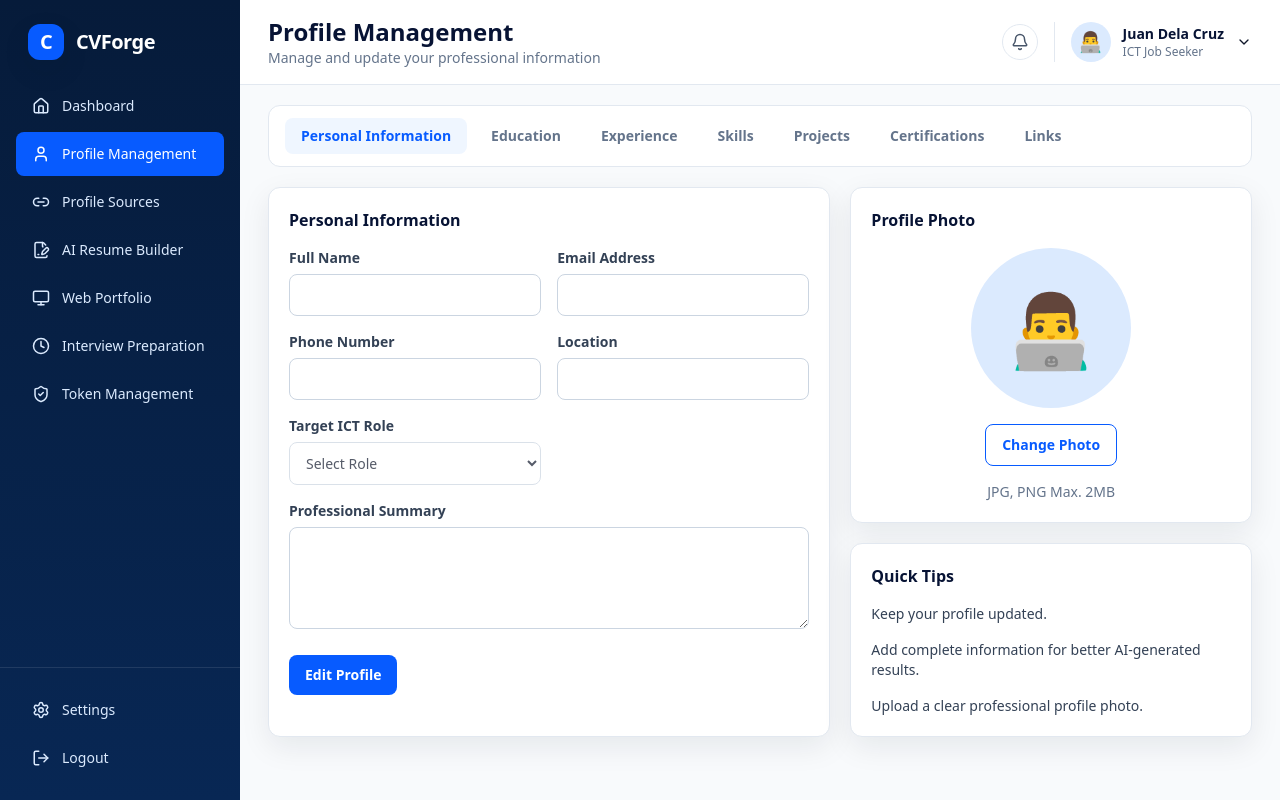
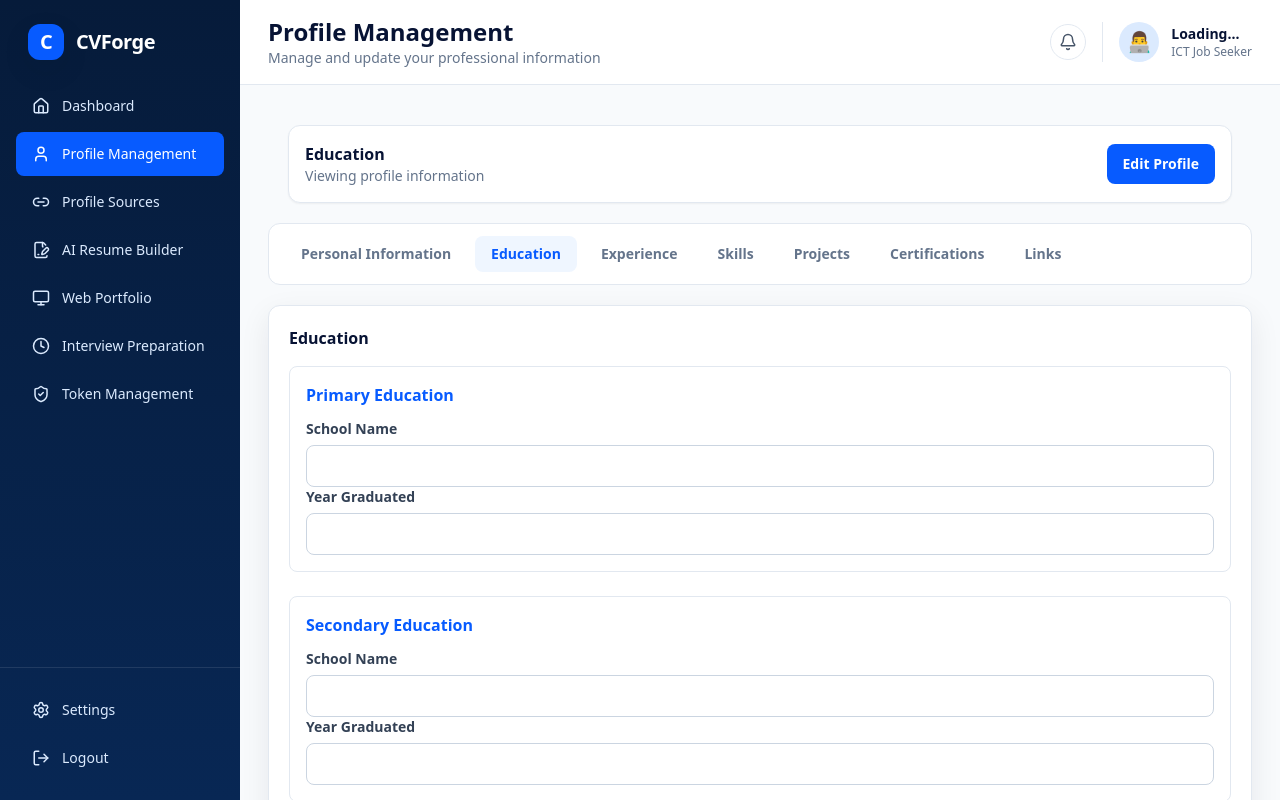
Before and after one commit to skrtttgbt/cvforge-vite-firebase, a React (Vite) app: page /profile in a window 1280 px wide. Both pictures are taken after a click on the button "Education". Shown: the top 800 px of the page. Built offline with nearby package versions, Linux system fonts and the light colour scheme; no server answers.

Commit message:
education to fix

```diff
--- a/src/components/TopBar.jsx
+++ b/src/components/TopBar.jsx
@@ -1,29 +1,80 @@
-import { Bell, ChevronDown } from 'lucide-react'
-import { profile } from '../data/sampleData'
+import { Bell } from "lucide-react";
+import { useEffect, useState } from "react";
+
+import { onAuthChange } from "../services/authService";
+import { getProfile } from "../services/firestoreService";
 
 export default function TopBar({ title, subtitle, badge }) {
+  const [profile, setProfile] = useState(null);
+
+  useEffect(() => {
+    const unsubscribe = onAuthChange(async (user) => {
+      if (!user) {
+        setProfile(null);
+        return;
+      }
+
+      try {
+        const profileData = await getProfile(user.uid);
+
+        setProfile({
+          fullName: profileData?.fullName || user.displayName || "User",
+          targetRole: profileData?.targetRole || "ICT Job Seeker",
+        });
+      } catch (error) {
+        console.error(error);
+      }
+    });
+
+    return () => unsubscribe();
+  }, []);
+
   return (
     <header className="sticky top-0 z-20 border-b border-slate-200 bg-white/95 backdrop-blur">
       <div className="flex flex-col gap-3 px-4 py-4 md:flex-row md:items-center md:justify-between md:px-7">
         <div>
           <div className="flex flex-wrap items-center gap-2">
             <h1 className="text-2xl font-extrabold text-ink">{title}</h1>
-            {badge && <span className="rounded-md bg-blue-50 px-2 py-1 text-xs font-semibold text-forge">{badge}</span>}
+
+            {badge && (
+              <span className="rounded-md bg-blue-50 px-2 py-1 text-xs font-semibold text-forge">
+                {badge}
+              </span>
+            )}
           </div>
+
           <p className="text-sm text-slate-500">{subtitle}</p>
         </div>
+
         <div className="flex items-center gap-4">
-          <button className="rounded-full border border-slate-200 p-2 text-slate-600 hover:bg-slate-50"><Bell size={18} /></button>
+          <button className="rounded-full border border-slate-200 p-2 text-slate-600 hover:bg-slate-50">
+            <Bell size={18} />
+          </button>
+
           <div className="flex items-center gap-3 border-l border-slate-200 pl-4">
-            <div className="grid h-10 w-10 place-items-center rounded-full bg-blue-100 text-xl">👨‍💻</div>
+            {profile?.imgUrl ? (
+              <img
+                src={profile.imgUrl}
+                alt={profile.fullName || "Profile"}
+                className="h-10 w-10 rounded-full object-cover border border-slate-200"
+              />
+            ) : (
+              <div className="grid h-10 w-10 place-items-center rounded-full bg-blue-100 text-xl">
+                👨‍💻
+              </div>
+            )}
             <div className="hidden sm:block">
-              <p className="text-sm font-bold text-ink">{profile.fullName}</p>
-              <p className="text-xs text-slate-500">ICT Job Seeker</p>
+              <p className="text-sm font-bold text-ink">
+                {profile?.fullName || "Loading..."}
+              </p>
+
+              <p className="text-xs text-slate-500">
+                {profile?.targetRole || "ICT Job Seeker"}
+              </p>
             </div>
-            <ChevronDown size={16} />
           </div>
         </div>
       </div>
     </header>
-  )
+  );
 }
--- a/src/pages/Dashboard.jsx
+++ b/src/pages/Dashboard.jsx
@@ -3,14 +3,14 @@ import AppLayout from '../layouts/AppLayout'
 import Card from '../components/Card'
 import Button from '../components/Button'
 import { FileText, Globe, MessageSquare, ShieldCheck } from 'lucide-react'
-
+import { useNavigate } from 'react-router-dom'
 import { onAuthChange } from '../services/authService'
 import { getProfile } from '../services/firestoreService'
 
 export default function Dashboard() {
   const [profile, setProfile] = useState(null)
   const [loading, setLoading] = useState(true)
-
+  const navigate = useNavigate()
   useEffect(() => {
     const unsubscribe = onAuthChange(async (user) => {
       try {
@@ -73,7 +73,7 @@ export default function Dashboard() {
             <div className="grid h-24 w-24 place-items-center rounded-full bg-blue-100 text-5xl">
               👨‍💻
             </div>
-
+            {profile?.fullName || profile?.targetRole ? (
             <div>
               <h2 className="text-2xl font-extrabold text-ink">
                 {profile?.fullName || 'No Name'}
@@ -87,27 +87,36 @@ export default function Dashboard() {
                 {profile?.summary || 'No summary available'}
               </p>
             </div>
+
+            ):(
+              <div>
+                <p className="text-slate-500">  No profile information available. Please complete your profile to see a snapshot here.</p>
+                <Button className="mt-3" variant="outline" onClick={() => navigate('/profile')}>
+                  Complete Profile
+                </Button>
+              </div>
+            )}
           </div>
         </Card>
 
         <Card title="Quick Actions">
           <div className="grid gap-3">
-            <Button>
+            <Button onClick={() => navigate('/resume-builder')}>
               <FileText size={16} />
               Generate Resume
             </Button>
 
-            <Button variant="outline">
+            <Button variant="outline" onClick={() => navigate('/web-portfolio')}>
               <Globe size={16} />
               Create Portfolio
             </Button>
 
-            <Button variant="outline">
+            <Button variant="outline" onClick={() => navigate('/interview-preparation')}>
               <MessageSquare size={16} />
               Practice Interview
             </Button>
 
-            <Button variant="outline">
+            <Button variant="outline" onClick={() => navigate('/token-management')}>
               <ShieldCheck size={16} />
               Generate Token
             </Button>
--- a/src/pages/ProfileManagement.jsx
+++ b/src/pages/ProfileManagement.jsx
@@ -21,6 +21,7 @@ export default function ProfileManagement() {
   const [loading, setLoading] = useState(true);
   const [isEditing, setIsEditing] = useState(false);
   const [originalForm, setOriginalForm] = useState(null);
+  const [activeTab, setActiveTab] = useState("Personal Information");
   const [form, setForm] = useState({
     fullName: "",
     email: "",
@@ -95,9 +96,9 @@ export default function ProfileManagement() {
     setIsEditing(true);
   };
   const handleCancel = () => {
-  setForm(originalForm)
-  setIsEditing(false)
-}
+    setForm(originalForm);
+    setIsEditing(false);
+  };
 
   if (loading) {
     return (
@@ -112,13 +113,54 @@ export default function ProfileManagement() {
       title="Profile Management"
       subtitle="Manage and update your professional information"
     >
+    <div className="sticky top-20 z-10 m-5 flex items-center justify-between rounded-xl border border-slate-200 bg-white p-4 shadow-sm">
+          <div>
+    <h3 className="font-bold text-ink">
+      {activeTab}
+    </h3>
+
+    <p className="text-sm text-slate-500">
+      {isEditing
+        ? "Editing mode enabled"
+        : "Viewing profile information"}
+    </p>
+  </div>
+
+  <div className="flex gap-3">
+    {!isEditing ? (
+      <Button onClick={handleEdit}>
+        Edit Profile
+      </Button>
+    ) : (
+      <>
+        <Button
+          variant="outline"
+          onClick={handleCancel}
+        >
+          Cancel
+        </Button>
+
+        <Button
+          onClick={handleSave}
+          disabled={!hasChanges}
+        >
+          {hasChanges
+            ? "Save Changes"
+            : "No Changes"}
+        </Button>
+      </>
+    )}
+  </div>
+
+    </div>
       <div className="overflow-x-auto rounded-xl border border-slate-200 bg-white">
         <div className="flex min-w-max gap-2 px-4 py-3">
-          {tabs.map((tab, index) => (
+          {tabs.map((tab) => (
             <button
               key={tab}
+              onClick={() => setActiveTab(tab)}
               className={`rounded-lg px-4 py-2 text-sm font-bold ${
-                index === 0
+                activeTab === tab
                   ? "bg-blue-50 text-forge"
                   : "text-slate-500 hover:bg-slate-50"
               }`}
@@ -129,6 +171,7 @@ export default function ProfileManagement() {
         </div>
       </div>
 
+      {activeTab === "Personal Information" && (
         <div className="mt-5 grid gap-5 xl:grid-cols-[1.4fr_1fr]">
           <Card title="Personal Information">
             <div className="grid gap-4 md:grid-cols-2">
@@ -173,7 +216,9 @@ export default function ProfileManagement() {
                 disabled={!isEditing}
               >
                 <option value="">Select Role</option>
-              <option value="Full Stack Developer">Full Stack Developer</option>
+                <option value="Full Stack Developer">
+                  Full Stack Developer
+                </option>
                 <option value="Frontend Developer">Frontend Developer</option>
                 <option value="Backend Developer">Backend Developer</option>
                 <option value="Mobile Developer">Mobile Developer</option>
@@ -192,24 +237,11 @@ export default function ProfileManagement() {
                 name="summary"
                 value={form.summary}
                 onChange={handleChange}
+                disabled={!isEditing}
               />
             </div>
 
-          <div className="mt-5 flex gap-3">
-            {!isEditing ? (
-              <Button onClick={handleEdit}>Edit Profile</Button>
-            ) : (
-              <>
-                <Button variant="outline" onClick={handleCancel}>
-                  Cancel
-                </Button>
 
-                <Button onClick={handleSave} disabled={!hasChanges}>
-                  {hasChanges ? "Save Changes" : "No Changes"}
-                </Button>
-              </>
-            )}
-          </div>
           </Card>
 
           <div className="grid gap-5">
@@ -228,12 +260,173 @@ export default function ProfileManagement() {
             <Card title="Quick Tips">
               <ul className="space-y-4 text-sm text-slate-700">
                 <li>Keep your profile updated.</li>
-              <li>Add complete information for better AI-generated results.</li>
+                <li>
+                  Add complete information for better AI-generated results.
+                </li>
                 <li>Upload a clear professional profile photo.</li>
               </ul>
             </Card>
           </div>
         </div>
+      )}
+
+      {activeTab === "Education" && (
+        <Card className="mt-5" title="Education">
+          <div className="space-y-6">
+            <div className="rounded-lg border border-slate-200 p-4">
+              <h3 className="mb-3 font-bold text-forge">Primary Education</h3>
+
+              <FormField
+                label="School Name"
+                name="primarySchool"
+                disabled={!isEditing}
+              />
+
+              <FormField
+                label="Year Graduated"
+                name="primaryYear"
+                disabled={!isEditing}
+              />
+            </div>
+
+            <div className="rounded-lg border border-slate-200 p-4">
+              <h3 className="mb-3 font-bold text-forge">Secondary Education</h3>
+
+              <FormField
+                label="School Name"
+                name="secondarySchool"
+                disabled={!isEditing}
+              />
+
+              <FormField
+                label="Year Graduated"
+                name="secondaryYear"
+                disabled={!isEditing}
+              />
+            </div>
+
+            <div className="rounded-lg border border-slate-200 p-4">
+              <h3 className="mb-3 font-bold text-forge">Tertiary Education</h3>
+
+              <FormField
+                label="College / University"
+                name="collegeSchool"
+                disabled={!isEditing}
+              />
+
+              <FormField
+                label="Degree Program"
+                name="collegeDegree"
+                disabled={!isEditing}
+              />
+
+              <FormField
+                label="Year Graduated"
+                name="collegeYear"
+                disabled={!isEditing}
+              />
+            </div>
+
+            <div className="rounded-lg border border-slate-200 p-4">
+              <h3 className="mb-3 font-bold text-forge">
+                Vocational / Technical Education
+              </h3>
+
+              <FormField
+                label="Institution"
+                name="vocationalSchool"
+                disabled={!isEditing}
+              />
+
+              <FormField
+                label="Course / NC Level"
+                name="vocationalCourse"
+                disabled={!isEditing}
+              />
+
+              <FormField
+                label="Completion Year"
+                name="vocationalYear"
+                disabled={!isEditing}
+              />
+            </div>
+
+            <div className="rounded-lg border border-slate-200 p-4">
+              <h3 className="mb-3 font-bold text-forge">Master's Degree</h3>
+
+              <FormField
+                label="University"
+                name="mastersSchool"
+                disabled={!isEditing}
+              />
+
+              <FormField
+                label="Degree"
+                name="mastersDegree"
+                disabled={!isEditing}
+              />
+
+              <FormField
+                label="Year Graduated"
+                name="mastersYear"
+                disabled={!isEditing}
+              />
+            </div>
+
+            <div className="rounded-lg border border-slate-200 p-4">
+              <h3 className="mb-3 font-bold text-forge">Doctoral Degree</h3>
+
+              <FormField
+                label="University"
+                name="doctoralSchool"
+                disabled={!isEditing}
+              />
+
+              <FormField
+                label="Degree"
+                name="doctoralDegree"
+                disabled={!isEditing}
+              />
+
+              <FormField
+                label="Year Graduated"
+                name="doctoralYear"
+                disabled={!isEditing}
+              />
+            </div>
+          </div>
+        </Card>
+      )}
+
+      {activeTab === "Experience" && (
+        <Card className="mt-5" title="Experience">
+          <p>Experience form goes here.</p>
+        </Card>
+      )}
+
+      {activeTab === "Skills" && (
+        <Card className="mt-5" title="Skills">
+          <p>Skills form goes here.</p>
+        </Card>
+      )}
+
+      {activeTab === "Projects" && (
+        <Card className="mt-5" title="Projects">
+          <p>Projects form goes here.</p>
+        </Card>
+      )}
+
+      {activeTab === "Certifications" && (
+        <Card className="mt-5" title="Certifications">
+          <p>Certifications form goes here.</p>
+        </Card>
+      )}
+
+      {activeTab === "Links" && (
+        <Card className="mt-5" title="Links">
+          <p>Professional links form goes here.</p>
+        </Card>
+      )}
     </AppLayout>
   );
 }
```
Lines whose indentation alone changed are shown as unchanged.
